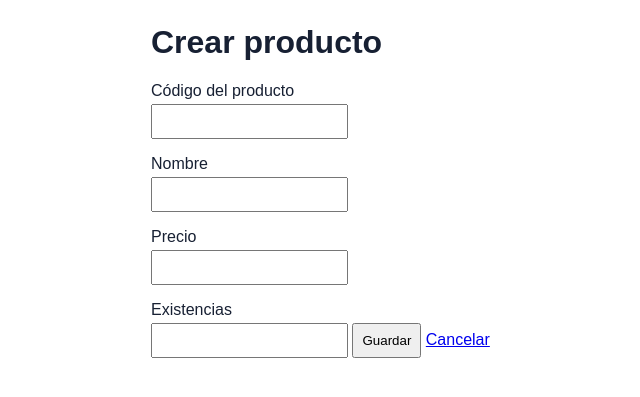
After one commit to Alma221973/Ejercicios-Laravel, a Laravel app: page /productos/create in a window 1280 px wide. The commit adds this page. Shown: the top 397 px of the page, without its empty margins (9-649 px from the left). Run offline with Laravel 12, Linux system fonts and the light colour scheme.

Commit message:
Crear registros inventario

```diff
--- a/Inventario/app/Http/Controllers/ProductoController.php
+++ b/Inventario/app/Http/Controllers/ProductoController.php
@@ -14,4 +14,31 @@ class ProductoController extends Controller
             'productos' => $productos
         ]);
     }
+
+    public function create()
+    {
+        return view('productos.create');
+    }
+
+    public function store(Request $request)
+    {
+        $datos = $request->validate([
+            'nombre' => 'required|string|max:255',
+            'descripcion' => 'nullable|string',
+            'precio' => 'required|numeric|min:0',
+            'cantidad' => 'required|integer|min:0',
+        ]);
+
+        $producto = new Producto();
+        $producto->codigo = $datos['codigo'];
+        $producto->nombre = $datos['nombre'];
+        $producto->precio = $datos['precio'];
+        $producto->existencias = $datos['existencias'];
+        $producto->cantidad = $datos['cantidad'];
+
+        $producto->save();
+
+        return redirect()->route('productos.index')
+            ->with('success', 'Producto creado exitosamente.');
+    }
 }
--- /dev/null
+++ b/Inventario/resources/views/productos/create.blade.php
@@ -0,0 +1,33 @@
+
+@extends('layouts.app')
+
+@section('contenido')
+
+<h1>Crear producto</h1>
+
+<form method="POST" action="{{ route('productos.store') }}">
+    @csrf
+
+    <label for="codigo">Código del producto</label>
+    <input id="codigo" name="codigo" type="text"
+           value="{{ old('codigo') }}" required>
+
+    <label for="nombre">Nombre</label>
+    <input id="nombre" name="nombre" type="text"
+           maxlength="100" value="{{ old('nombre') }}" required>
+
+    <label for="precio">Precio</label>
+    <input id="precio" name="precio" type="number"
+           min="0.01" step="0.01"
+           value="{{ old('precio') }}" required>
+
+    <label for="existencias">Existencias</label>
+    <input id="existencias" name="existencias" type="number"
+           min="0" step="1"
+           value="{{ old('existencias') }}" required>
+
+    <button type="submit">Guardar</button>
+    <a href="{{ route('productos.index') }}">Cancelar</a>
+</form>
+
+@endsection
--- a/Inventario/resources/views/productos/index.blade.php
+++ b/Inventario/resources/views/productos/index.blade.php
@@ -4,6 +4,9 @@
 @section('contenido')
 
 <h1>Productos registrados</h1>
+<p>
+    <a href="{{ route('productos.create') }}">Crear producto</a>
+</p>
 
 <table>
     <thead>
--- a/Inventario/routes/web.php
+++ b/Inventario/routes/web.php
@@ -14,6 +14,11 @@ Route::get('/login', [LoginController::class, 'create'])
 Route::post('/login', [LoginController::class, 'store'])
     ->middleware('throttle:6,1')->name('login.store');
 
+Route::get('/productos/create', [ProductoController::class, 'create'])
+    ->name('productos.create');
+Route::post('/productos', [ProductoController::class, 'store'])
+    ->name('productos.store');
+
 Route::middleware('auth')->group(function () {
 
     Route::get('/inicio', function () {
```
